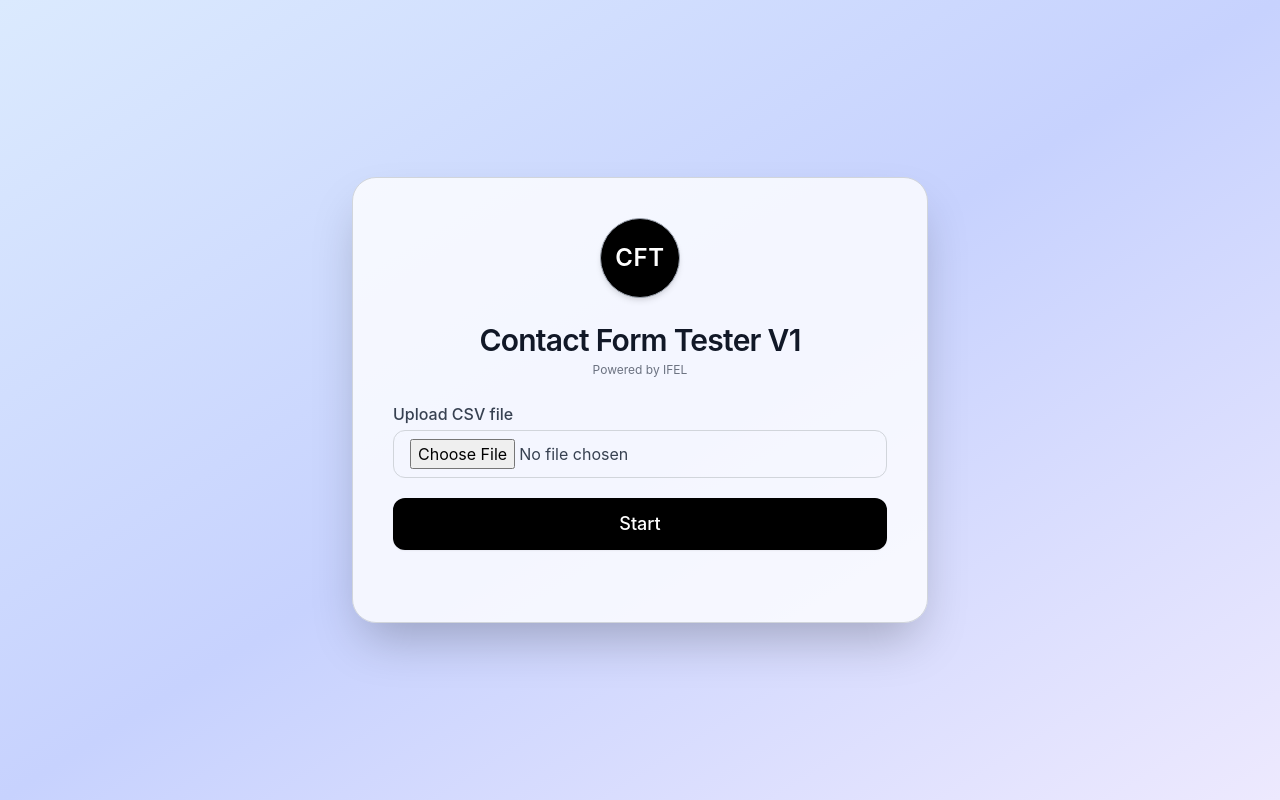
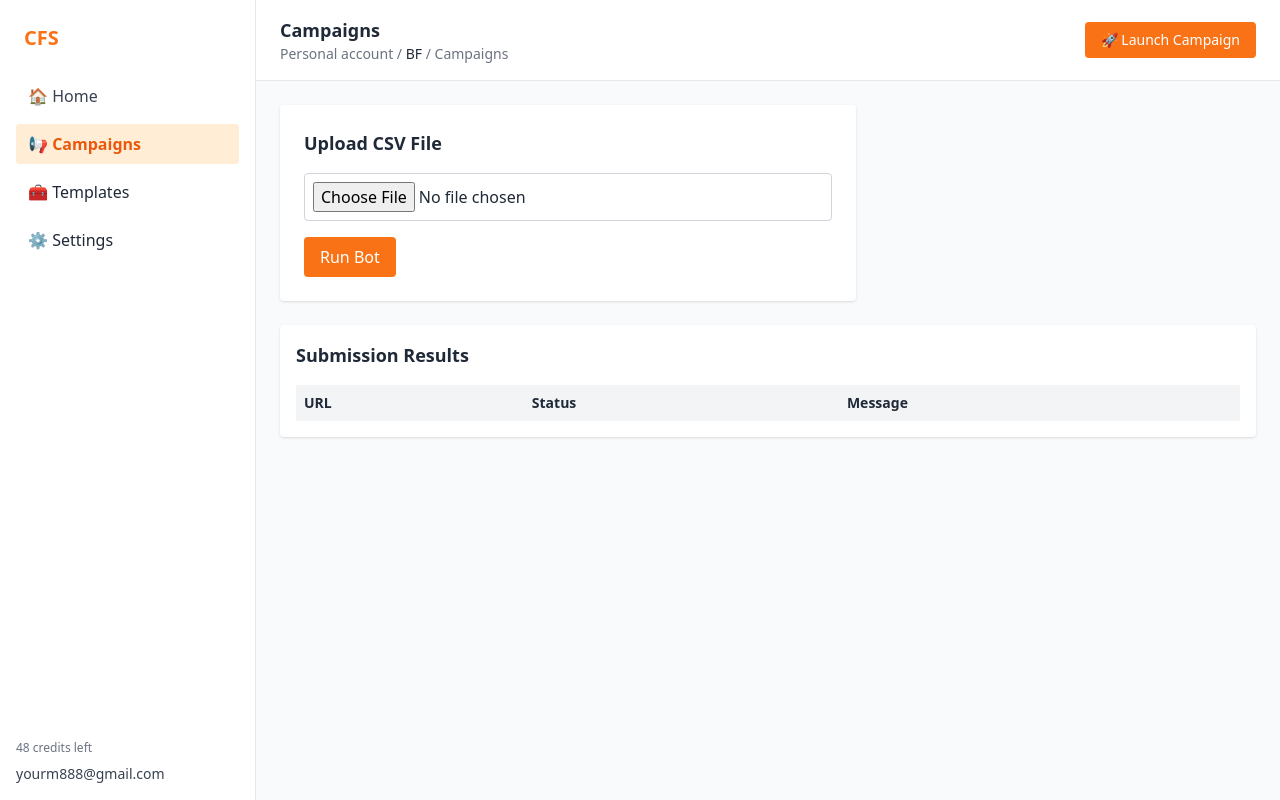
Before and after one commit to Yourm9/contact-form-testing, a Flask app: page / in a window 1280 px wide. Run offline with Flask 3, Linux system fonts and the light colour scheme; lists and menus that the app fills with data are empty; some libraries are stand-ins or nearby versions.

Commit message:
UI updated to CFS style for campaigns - v1.01 unstable

```diff
--- a/app.py
+++ b/app.py
@@ -56,4 +56,4 @@ def run_bot():
     return jsonify(results)
 
 if __name__ == "__main__":
-    app.run(debug=False, host="0.0.0.0", port=5000)
+    app.run(debug=False, host="0.0.0.0", port=5090)
--- a/bot.py
+++ b/bot.py
@@ -13,7 +13,7 @@ import socket
 # Airtable configuration
 AIRTABLE_BASE_ID = 'appT3CUPasvZJBxdf'
 AIRTABLE_TABLE_NAME = 'Submission Results'
-AIRTABLE_API_KEY = 'patqDGcwLmdnmWS5k.1c645e47fcf3b5ec30627fe9fb76a78078f98dc44b8746aec6014b4bf265a738'
+AIRTABLE_API_KEY = 'patqYGRYwqAmTC8B8.08a5c910f7592dc71077da2230065eae0ab9af1575b02c26c809e0a09bee7c94'
 
 def log_result_to_airtable(data):
     url = f'https://api.airtable.com/v0/{AIRTABLE_BASE_ID}/{AIRTABLE_TABLE_NAME}'
@@ -26,7 +26,7 @@ def log_result_to_airtable(data):
         response = requests.post(url, json=payload, headers=headers)
         response.raise_for_status()
     except Exception as e:
-        print(f"⚠️ Failed to log to Airtable: {e}")
+        print(f"Failed to log to Airtable: {e}")
 
 def get_server_ip():
     s = socket.socket(socket.AF_INET, socket.SOCK_DGRAM)
@@ -71,7 +71,7 @@ def smart_contact_form_submitter(start_url):
     }
 
     with sync_playwright() as p:
-        browser = p.chromium.launch(headless=True)
+        browser = p.chromium.launch(headless=False, slow_mo=100)
         context = browser.new_context(
             user_agent="Mozilla/5.0 (Windows NT 10.0; Win64; x64) AppleWebKit/537.36 "
                        "(KHTML, like Gecko) Chrome/114.0.0.0 Safari/537.36",
@@ -80,7 +80,7 @@ def smart_contact_form_submitter(start_url):
         page = context.new_page()
 
         try:
-            print(f"🌐 Visiting: {start_url}")
+            print(f"\nRunning bot on: {start_url}")
             page.goto(start_url, timeout=20000)
 
             contact_links = page.query_selector_all('a[href]')
@@ -97,7 +97,7 @@ def smart_contact_form_submitter(start_url):
                 return result
 
             result["contact_page"] = contact_url
-            print(f"🔗 Contact page found: {contact_url}")
+            print(f"Contact page found: {contact_url}")
             page.goto(contact_url, timeout=20000)
 
             field_map = {
@@ -128,23 +128,35 @@ def smart_contact_form_submitter(start_url):
                 return result
 
             result["fields_filled"] = filled
-            print(f"📝 Fields typed: {filled}")
+            print(f"Fields typed: {filled}")
 
-            submit_btn = page.query_selector('form button[type="submit"], form input[type="submit"]')
-            if submit_btn:
-                time.sleep(random.uniform(1, 2.5))
-                submit_btn.hover()
-                time.sleep(0.5)
+            submit_btn = page.query_selector('input[type="submit"]')
+
+            try:
+                page.wait_for_function(
+                    "(btn) => { const r = btn.getBoundingClientRect(); return r.width > 0 && r.height > 0; }",
+                    arg=submit_btn,
+                    timeout=10000
+                )
+                print("Submit button is visible — clicking")
                 submit_btn.click()
                 page.wait_for_timeout(3000)
                 result["status"] = "Form submitted successfully"
-                print("✅ Form submitted")
-            else:
-                result["status"] = "Submit button not found"
+                print("Form submitted")
+            except Exception as e:
+                print(f"Scroll+click failed: {e}. Falling back to JS click.")
+                try:
+                    page.evaluate("document.querySelector('input[type=submit]').click()")
+                    page.wait_for_timeout(3000)
+                    result["status"] = "Form submitted via JS"
+                    print("Form submitted via JS click")
+                except Exception as err:
+                    result["status"] = f"Error: {str(err)}"
+                    print(f"Error: {err}")
 
         except Exception as e:
             result["status"] = f"Error: {str(e)}"
-            print(f"❌ Error: {e}")
+            print(f"Error: {e}")
 
         finally:
             finalise_result(result, domain)
@@ -154,7 +166,7 @@ def smart_contact_form_submitter(start_url):
 
 def finalise_result(result, domain):
     status_raw = result["status"].lower()
-    if "successfully" in status_raw:
+    if "successfully" in status_raw or "via js" in status_raw:
         status_value = "Success"
     elif "no contact page" in status_raw:
         status_value = "No contact page found"
@@ -175,15 +187,18 @@ def finalise_result(result, domain):
 
     log_result_to_airtable(result_data)
 
+
 def run_from_csv(file_path):
     with open(file_path, newline='') as csvfile:
         reader = csv.reader(csvfile)
         for row in reader:
             url = row[0].strip()
             if url:
-                print(f"\n🚀 Running bot on: {url}")
+                print(f"\nRunning bot on: {url}")
                 smart_contact_form_submitter(url)
 
 if __name__ == "__main__":
-    filepath = sys.argv[1] if len(sys.argv) > 1 and not sys.argv[1].startswith('--') else "urls.csv"
-    run_from_csv(filepath)
+    if len(sys.argv) > 1:
+        smart_contact_form_submitter(sys.argv[1])
+    else:
+        run_from_csv("urls.csv")
--- a/templates/index.html
+++ b/templates/index.html
@@ -1,100 +1,90 @@
 <!DOCTYPE html>
 <html lang="en">
 <head>
-  <meta charset="UTF-8" />
-  <meta name="viewport" content="width=device-width, initial-scale=1.0"/>
-  <title>Contact Form Tester</title>
-  <link href="https://cdn.jsdelivr.net/npm/tailwindcss@2.2.19/dist/tailwind.min.css" rel="stylesheet">
-  <style>
-    body {
-      font-family: -apple-system, BlinkMacSystemFont, "San Francisco", "Segoe UI", Roboto, Helvetica, Arial, sans-serif;
-    }
-  </style>
+  <meta charset="UTF-8">
+  <title>Contact Form Submission Tool</title>
+  <meta name="viewport" content="width=device-width, initial-scale=1.0">
+  <script src="https://cdn.tailwindcss.com"></script>
 </head>
-<body class="bg-gradient-to-br from-blue-100 via-indigo-200 to-purple-100 min-h-screen flex items-center justify-center">
+<body class="bg-gray-50 text-gray-800 font-sans h-screen flex overflow-hidden">
 
-  <div class="bg-white backdrop-blur-xl bg-opacity-80 border border-gray-300 rounded-3xl shadow-2xl p-10 w-full max-w-xl">
+  <!-- Sidebar -->
+  <aside class="w-64 bg-white border-r hidden md:flex flex-col">
+    <div class="p-6 text-xl font-bold text-orange-500">CFS</div>
+    <nav class="px-4 space-y-2">
+      <a href="#" class="block px-3 py-2 rounded text-gray-700 hover:bg-orange-100">🏠 Home</a>
+      <a href="#" class="block px-3 py-2 rounded bg-orange-100 text-orange-600 font-semibold">📢 Campaigns</a>
+      <a href="#" class="block px-3 py-2 rounded hover:bg-orange-100">🧰 Templates</a>
+      <a href="#" class="block px-3 py-2 rounded hover:bg-orange-100">⚙️ Settings</a>
+    </nav>
+    <div class="mt-auto p-4 text-xs text-gray-500">
+      <p class="mb-2">48 credits left</p>
+      <p class="text-sm text-gray-700">yourm888@gmail.com</p>
+    </div>
+  </aside>
 
-    <!-- Logo -->
-    <div class="flex justify-center mb-6">
-      <div class="w-20 h-20 rounded-full bg-black text-white flex items-center justify-center text-2xl font-semibold shadow-md border border-gray-400 tracking-wide">
-        CFT
+  <!-- Main Content -->
+  <main class="flex-1 flex flex-col">
+    <!-- Top Header -->
+    <header class="bg-white border-b px-6 py-4 flex justify-between items-center">
+      <div>
+        <h1 class="text-lg font-semibold">Campaigns</h1>
+        <p class="text-sm text-gray-500">Personal account / <span class="text-gray-800 font-medium">BF</span> / Campaigns</p>
       </div>
-    </div>
+      <button class="bg-orange-500 hover:bg-orange-600 text-white px-4 py-2 rounded text-sm">🚀 Launch Campaign</button>
+    </header>
 
-    <!-- Heading -->
-    <div class="text-center mb-6">
-      <h1 class="text-3xl font-semibold text-gray-900 tracking-tight">Contact Form Tester V1</h1>
-      <p class="text-xs text-gray-500 mt-1">Powered by IFEL</p>
-    </div>
-
-    <!-- Upload Form -->
-    <form id="uploadForm" class="space-y-5">
-      <div>
-        <label class="block font-medium mb-1 text-gray-700">Upload CSV file</label>
-        <input
-          type="file"
-          name="file"
-          accept=".csv"
-          id="fileInput"
-          class="w-full px-4 py-2 text-gray-700 border border-gray-300 rounded-xl focus:ring-2 focus:ring-blue-500 focus:outline-none transition"
-          required
-        />
-      </div>
-
-      <button
-        type="submit"
-        class="w-full bg-black text-white text-lg font-medium py-3 rounded-xl hover:bg-gray-800 transition-all duration-200 shadow-sm"
-      >
-        Start
-      </button>
+    <!-- Upload + Campaign Table -->
+    <section class="flex-1 overflow-auto p-6">
+      <!-- File Upload Form -->
+      <form id="uploadForm" enctype="multipart/form-data" class="bg-white p-6 rounded shadow mb-6 max-w-xl">
+        <h2 class="text-lg font-semibold mb-4">Upload CSV File</h2>
+        <input type="file" name="file" class="block w-full mb-4 border border-gray-300 rounded p-2" required />
+        <button type="submit" class="bg-orange-500 text-white px-4 py-2 rounded hover:bg-orange-600">Run Bot</button>
       </form>
 
-    <!-- Results -->
-    <div id="results" class="mt-8 text-sm text-gray-800 space-y-2"></div>
+      <!-- Results Table -->
+      <div id="results" class="bg-white rounded shadow p-4 overflow-x-auto">
+        <h2 class="text-lg font-semibold mb-4">Submission Results</h2>
+        <table class="min-w-full text-sm">
+          <thead class="bg-gray-100">
+            <tr>
+              <th class="text-left p-2">URL</th>
+              <th class="text-left p-2">Status</th>
+              <th class="text-left p-2">Message</th>
+            </tr>
+          </thead>
+          <tbody id="resultsBody">
+            <!-- JS inserts rows here -->
+          </tbody>
+        </table>
       </div>
+    </section>
+  </main>
 
+  <!-- Script -->
   <script>
-    document.addEventListener("DOMContentLoaded", () => {
     const form = document.getElementById('uploadForm');
-      const resultsDiv = document.getElementById('results');
+    const resultsBody = document.getElementById('resultsBody');
 
     form.addEventListener('submit', async (e) => {
       e.preventDefault();
       const formData = new FormData(form);
-        resultsDiv.innerHTML = '<div class="text-center text-gray-500">Running...</div>';
+      const response = await fetch('/run', {
+        method: 'POST',
+        body: formData
+      });
+      const data = await response.json();
 
-        try {
-          const res = await fetch('/run', { method: 'POST', body: formData });
-          const data = await res.json();
-
-          if (!Array.isArray(data)) {
-            resultsDiv.innerHTML = '<div class="text-red-500">Unexpected response from server.</div>';
-            console.log('Unexpected response:', data);
-            return;
-          }
-
-          resultsDiv.innerHTML = data.map(d => {
-            const rawStatus = d.status;
-            const statusText = typeof rawStatus === 'object'
-              ? rawStatus.status || rawStatus.message || JSON.stringify(rawStatus)
-              : rawStatus;
-
-            const isSuccess = statusText?.toLowerCase().includes("success");
-
-            return `
-              <div class="bg-white border rounded-xl px-4 py-2 shadow-sm">
-                <strong>${d.url}</strong>:
-                <span class="${isSuccess ? 'text-green-600' : 'text-red-600'}" title="${statusText}">
-                  ${isSuccess ? 'Success' : 'Failed'}
-                </span>
-              </div>
+      resultsBody.innerHTML = '';
+      data.forEach(row => {
+        const tr = document.createElement('tr');
+        tr.innerHTML = `
+          <td class="border-t p-2">${row.url}</td>
+          <td class="border-t p-2">${row.status?.status || row.status}</td>
+          <td class="border-t p-2">${row.status?.status || ''}</td>
         `;
-          }).join('');
-        } catch (err) {
-          resultsDiv.innerHTML = '<div class="text-red-500">Error contacting server.</div>';
-          console.error(err);
-        }
+        resultsBody.appendChild(tr);
       });
     });
   </script>
--- /dev/null
+++ b/uploads/Contact_Form_Tester_HHW.csv
@@ -0,0 +1,2 @@
+url
+https://hazelhurdleworld.co.uk
--- a/urls.csv
+++ b/urls.csv
@@ -1,2 +1 @@
 https://militaryfencing.co.uk
-https://dcmlandscapes.co.uk
```
Lines whose indentation alone changed are shown as unchanged.
